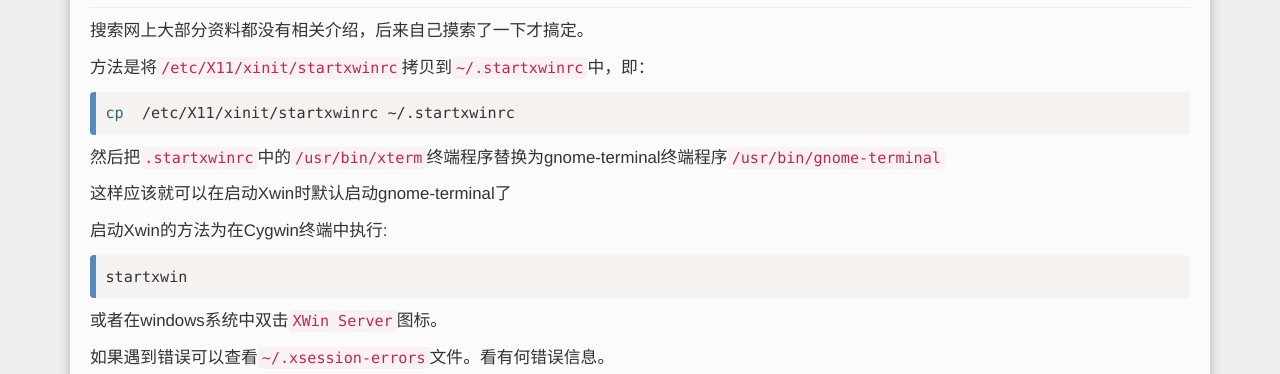
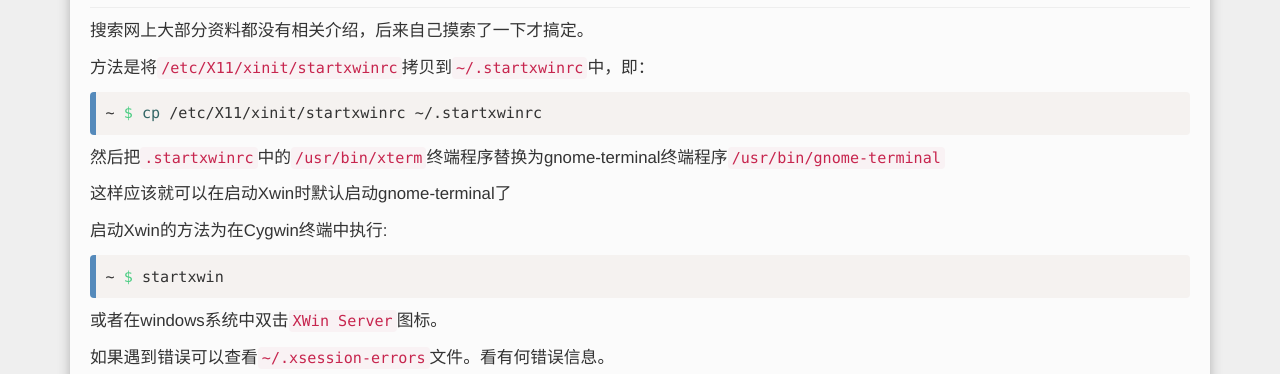
Before and after one commit to SenZhangAI/senzhangai.github.com, a Jekyll site: the page built from _posts/2015-05-19-gnome-terminal-as-default-in-cygwin.md, in a window 1280 px wide. Shown: the part 735-1109 px from the top of the page. Built offline with Jekyll 4.4.1, drawn with Linux system fonts in a browser that asks for light colours; Markdown is read by kramdown in place of the engine named in the settings; comment, search, counter and statistics services are not loaded.

Commit message:
no message

````diff
--- a/_posts/2015-05-19-gnome-terminal-as-default-in-cygwin.md
+++ b/_posts/2015-05-19-gnome-terminal-as-default-in-cygwin.md
@@ -30,7 +30,7 @@ Cygwin/X上默认的终端是Xterm， 但是配置比较麻烦，需要非常细
 方法是将`/etc/X11/xinit/startxwinrc`拷贝到`~/.startxwinrc`中，即：
 
 ```bash
-cp  /etc/X11/xinit/startxwinrc ~/.startxwinrc
+~ $ cp /etc/X11/xinit/startxwinrc ~/.startxwinrc
 ```
 
 然后把`.startxwinrc`中的`/usr/bin/xterm`终端程序替换为gnome-terminal终端程序`/usr/bin/gnome-terminal`
@@ -40,7 +40,7 @@ cp  /etc/X11/xinit/startxwinrc ~/.startxwinrc
 启动Xwin的方法为在Cygwin终端中执行:
 
 ```bash
-startxwin
+~ $ startxwin
 ```
 
 或者在windows系统中双击`XWin Server`图标。
````
